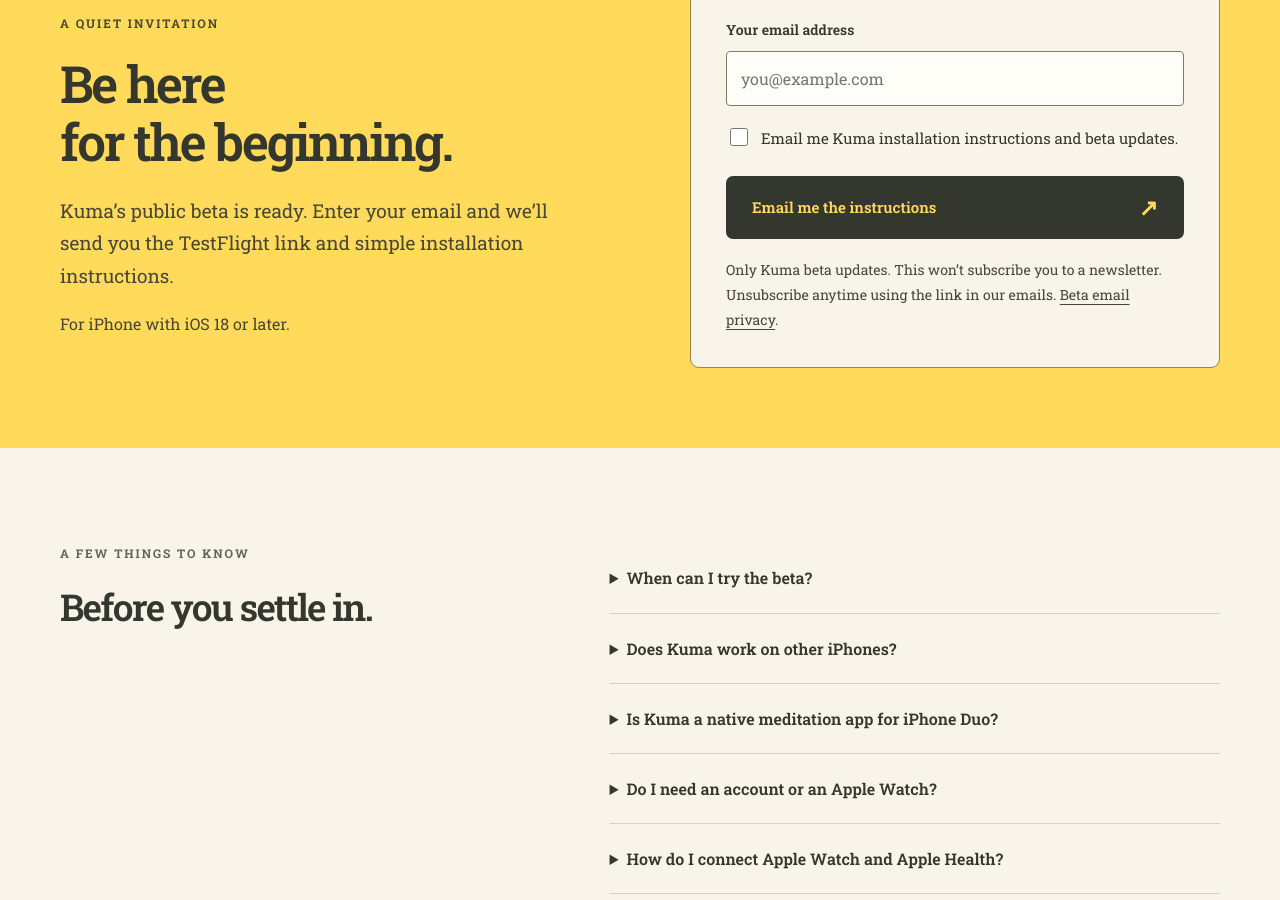
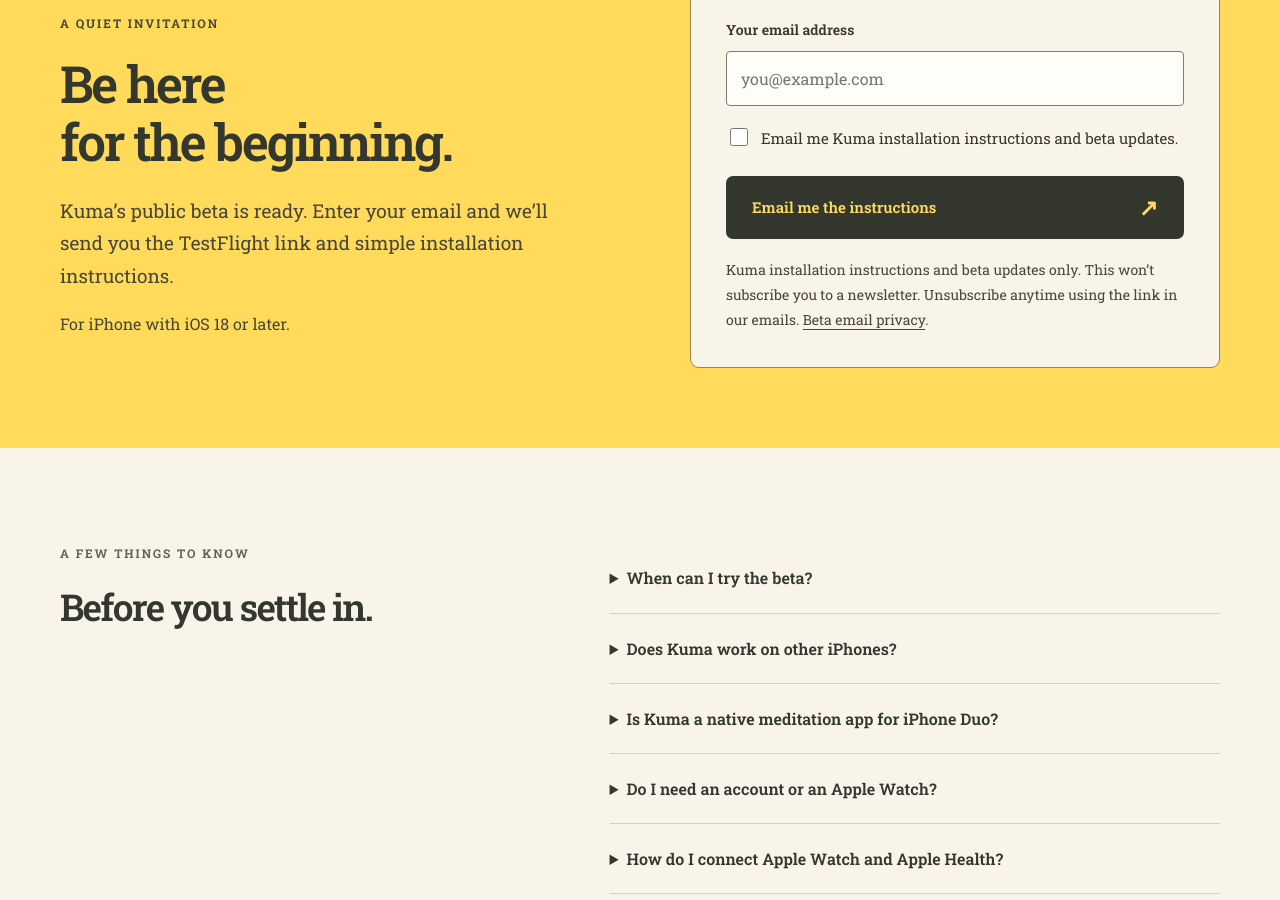
Before and after one commit to codestin/christinweb, a Jekyll site: the page built from _pages/kuma/index.md, in a window 1280 px wide and 900 px high, scrolled down 4757 px. Built offline with Jekyll 4.4.1, drawn with Linux system fonts in a browser that asks for light colours; some of the changed text lies outside the part shown.

Commit message:
Finish Kuma installation navigation and record delivery validation

```diff
--- a/_layouts/kuma.html
+++ b/_layouts/kuma.html
@@ -28,7 +28,7 @@
 </head>
 <body>
 <a class="skip" href="#main">Skip to content</a>
-<header class="nav wrap"><a class="brand" href="/kuma/" aria-label="Kuma home">Kuma<span class="brand-dot" aria-hidden="true"></span></a><nav class="desktop-navigation" aria-label="Kuma"><a href="/kuma/#practice">The practice</a><a href="/kuma/#widgets">Widgets</a><a href="/kuma/#apple-health">Watch &amp; Health</a><a href="/kuma/#duo">Duo native</a><a href="/kuma/#questions">Questions</a>{% unless page.url == '/kuma/thanks/' %}<a class="button small" href="/kuma/#beta">Join the beta list <span aria-hidden="true">↗</span></a>{% endunless %}</nav>
+<header class="nav wrap"><a class="brand" href="/kuma/" aria-label="Kuma home">Kuma<span class="brand-dot" aria-hidden="true"></span></a><nav class="desktop-navigation" aria-label="Kuma"><a href="/kuma/#practice">The practice</a><a href="/kuma/#widgets">Widgets</a><a href="/kuma/#apple-health">Watch &amp; Health</a><a href="/kuma/#duo">Duo native</a><a href="/kuma/#questions">Questions</a>{% unless page.url == '/kuma/thanks/' %}<a class="button small" href="/kuma/#beta">Get Kuma <span aria-hidden="true">↗</span></a>{% endunless %}</nav>
 <details class="mobile-navigation">
   <summary>Menu</summary>
   <nav aria-label="Kuma mobile">
--- a/_pages/kuma/index.md
+++ b/_pages/kuma/index.md
@@ -88,7 +88,7 @@
 
   </div>
 </section>
-<section class="signup" id="beta"><div class="wrap signup-grid"><div><p class="eyebrow">A quiet invitation</p><h2>Be here<br>for the beginning.</h2><p class="intro">Kuma’s public beta is ready. Enter your email and we’ll send you the TestFlight link and simple installation instructions.</p><p>For iPhone with iOS 18 or later.</p></div><div class="signup-form"><form name="kuma-beta" method="POST" action="/.netlify/functions/kuma-beta"><p hidden><label>Leave this empty <input name="bot-field" tabindex="-1" autocomplete="off"></label></p><label for="email">Your email address</label><input id="email" name="email" type="email" autocomplete="email" placeholder="you@example.com" maxlength="254" required aria-describedby="signup-privacy"><label class="consent"><input name="beta-consent" type="checkbox" value="yes" required><span>Email me Kuma installation instructions and beta updates.</span></label><button class="button" type="submit">Email me the instructions <span aria-hidden="true">↗</span></button><p class="fine" id="signup-privacy">Only Kuma beta updates. This won’t subscribe you to a newsletter. Unsubscribe anytime using the link in our emails. <a href="/kuma/privacy/#beta-waitlist">Beta email privacy</a>.</p></form></div></div></section>
+<section class="signup" id="beta"><div class="wrap signup-grid"><div><p class="eyebrow">A quiet invitation</p><h2>Be here<br>for the beginning.</h2><p class="intro">Kuma’s public beta is ready. Enter your email and we’ll send you the TestFlight link and simple installation instructions.</p><p>For iPhone with iOS 18 or later.</p></div><div class="signup-form"><form name="kuma-beta" method="POST" action="/.netlify/functions/kuma-beta"><p hidden><label>Leave this empty <input name="bot-field" tabindex="-1" autocomplete="off"></label></p><label for="email">Your email address</label><input id="email" name="email" type="email" autocomplete="email" placeholder="you@example.com" maxlength="254" required aria-describedby="signup-privacy"><label class="consent"><input name="beta-consent" type="checkbox" value="yes" required><span>Email me Kuma installation instructions and beta updates.</span></label><button class="button" type="submit">Email me the instructions <span aria-hidden="true">↗</span></button><p class="fine" id="signup-privacy">Kuma installation instructions and beta updates only. This won’t subscribe you to a newsletter. Unsubscribe anytime using the link in our emails. <a href="/kuma/privacy/#beta-waitlist">Beta email privacy</a>.</p></form></div></div></section>
 <section class="wrap section faq" id="questions"><div><p class="eyebrow">A few things to know</p><h2>Before you settle in.</h2></div><div><details><summary>When can I try the beta?</summary><p>You can try Kuma now through Apple’s TestFlight app. Enter your email above and we’ll send you the link and installation instructions.</p></details>
 <details><summary>Does Kuma work on other iPhones?</summary><p>Yes. Kuma supports iPhone with iOS 18 or later. The fold-aware Duo layout requires iOS 27.1 or later, but the meditation timer, personal practice log, offline written guide, and widgets are also available on supported compact iPhones.</p></details>
 <details><summary>Is Kuma a native meditation app for iPhone Duo?</summary><p>Yes. Kuma is built with SwiftUI and includes fold-aware meditation and reflection layouts for iPhone Duo on iOS 27.1 or later. The timer and practice controls adapt to the inner display while compact iPhones keep a single-column layout. The public beta is available on TestFlight.</p></details>
```
Also changed, not shown: other parts of _layouts/kuma.html (+1 -1 lines), docs/email/kuma-beta-welcome.html (+1 -1 lines), docs/kuma-website.md (+6 -0 lines).
